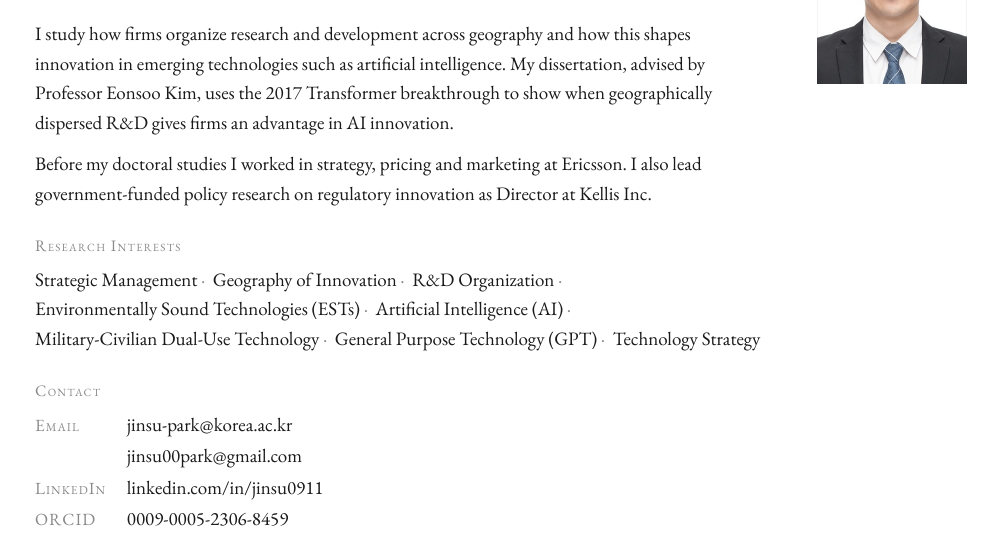
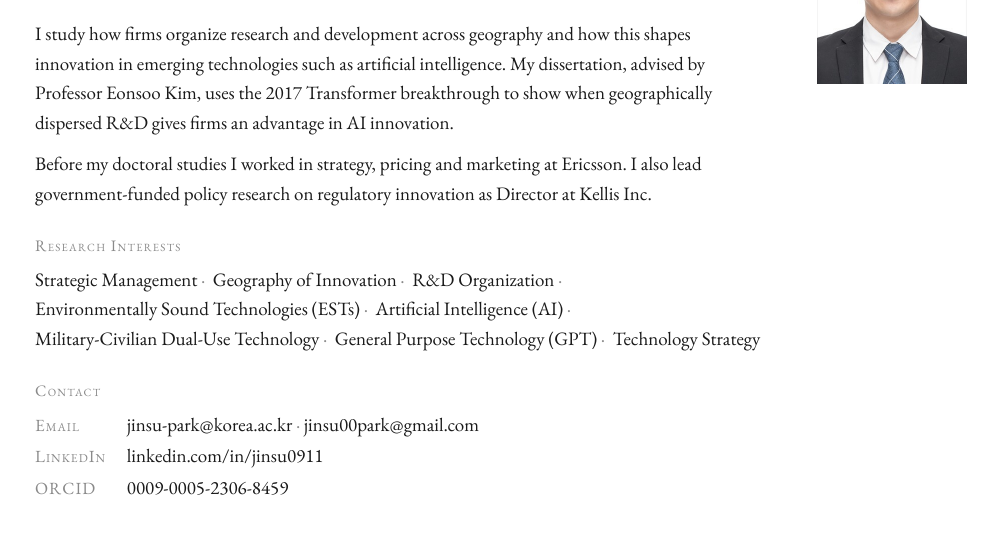
Before and after one commit to Jinsu-Park-PhD/Jinsu-Park-PhD.github.io, a plain HTML site: page index.html in a window 1280 px wide. Shown: the part 225-765 px from the top of the page, without its empty margins (139-1137 px from the left). Drawn offline with nearby package versions, Linux system fonts and the light colour scheme.

Commit message:
Hide bio in print, show both emails on one line
Co-Authored-By: Claude Opus 5.5 <noreply@anthropic.com>

```diff
--- a/assets/style.css
+++ b/assets/style.css
@@ -68,7 +68,8 @@ html[lang="ko"] .hero-label { font-size: 14px; letter-spacing: .04em; }
 .links { display: grid; gap: 2px; margin: 0; }
 .links a { color: var(--ink); }
 .links a:hover { color: var(--accent); }
-.links a .k {
+.links .sep { color: var(--faint); }
+.links .k {
   display: inline-block; width: 88px; color: var(--faint);
   font-variant: small-caps; letter-spacing: .06em; font-size: .9em;
 }
@@ -169,5 +170,6 @@ footer {
   .row .when { text-align: right; }
   .jmp { padding: 6px 0; }
   h2, h3 { break-after: avoid; }
+  .hero p:not(.role):not(.hero-label) { display: none; }
   footer { max-width: none; padding: 2mm 0 0; font-size: 8.5pt; border-top: 0; }
 }
--- a/index.html
+++ b/index.html
@@ -56,8 +56,7 @@
       </ul>
       <p class="hero-label">Contact</p>
       <div class="links">
-        <a href="mailto:jinsu-park@korea.ac.kr"><span class="k">Email</span> jinsu-park@korea.ac.kr</a>
-        <a href="mailto:jinsu00park@gmail.com"><span class="k"></span> jinsu00park@gmail.com</a>
+        <span class="pair"><span class="k">Email</span> <a href="mailto:jinsu-park@korea.ac.kr">jinsu-park@korea.ac.kr</a><span class="sep"> · </span><a href="mailto:jinsu00park@gmail.com">jinsu00park@gmail.com</a></span>
         <a href="https://www.linkedin.com/in/jinsu0911" target="_blank" rel="noopener"><span class="k">LinkedIn</span> linkedin.com/in/jinsu0911</a>
         <a href="https://orcid.org/0009-0005-2306-8459" target="_blank" rel="noopener"><span class="k">ORCID</span> 0009-0005-2306-8459</a>
         <!-- TODO: add when available
```
Also changed, not shown: ko.html (+1 -2 lines).
